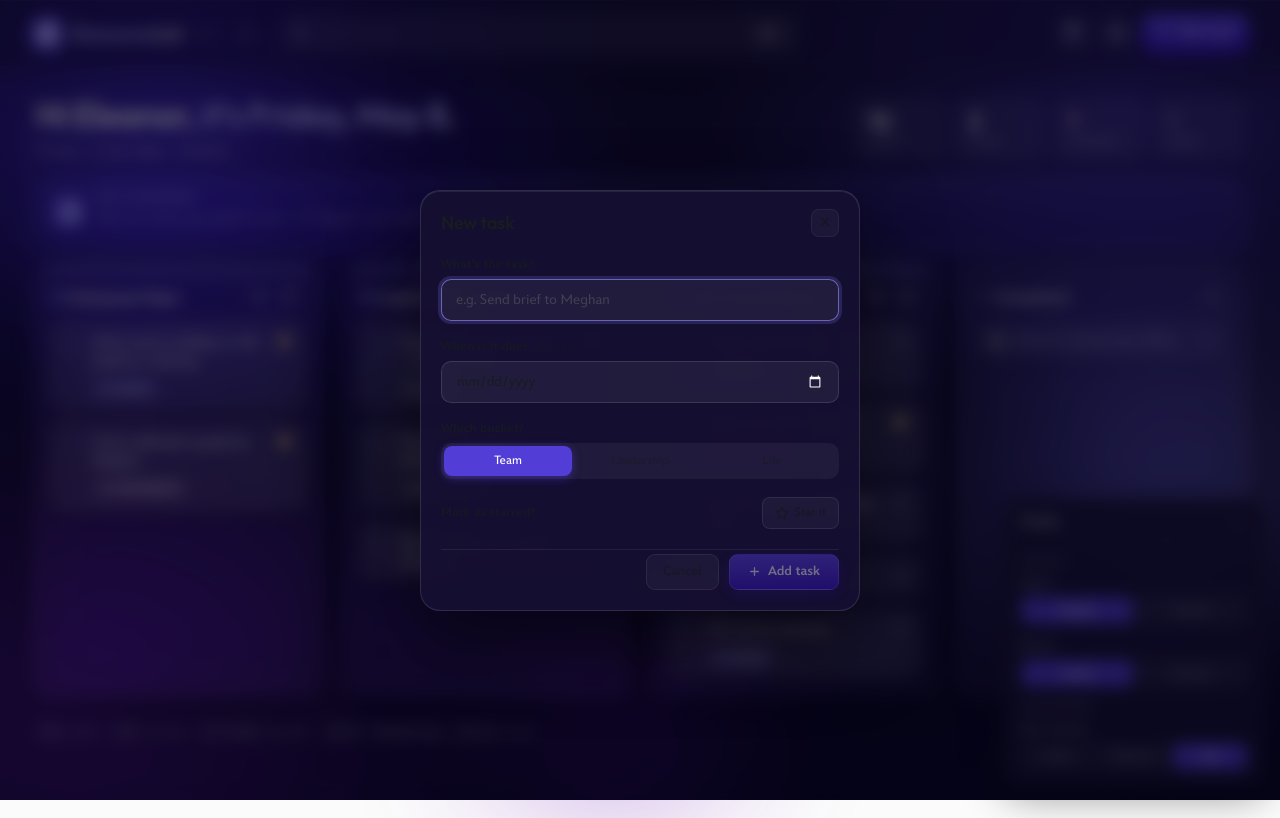
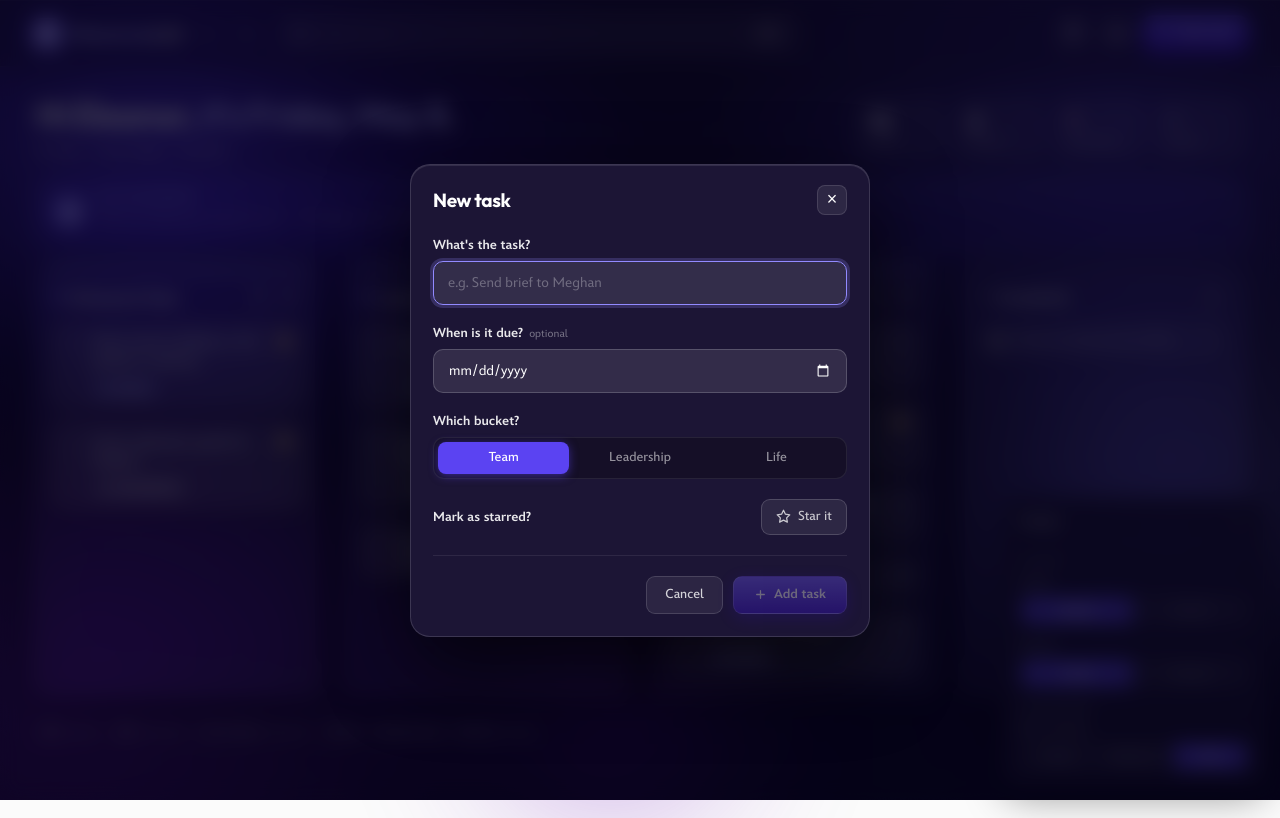
Before and after one commit to eleanoreo1-oss/eleanoreolist, a React (Vite) app: page / in a window 1280 px wide. Both pictures are taken after a click on the button "New task". Built offline with nearby package versions, Linux system fonts and the light colour scheme.

Commit message:
Fix modal readability — solid background, visible inputs, full-opacity labels

```diff
--- a/src/styles/app.css
+++ b/src/styles/app.css
@@ -537,9 +537,9 @@ body {
    ============================================================ */
 .modal-scrim {
   position: fixed; inset: 0; z-index: 10000;
-  background: rgba(6,4,24,0.60);
-  backdrop-filter: blur(8px);
-  -webkit-backdrop-filter: blur(8px);
+  background: rgba(6,4,24,0.72);
+  backdrop-filter: blur(10px);
+  -webkit-backdrop-filter: blur(10px);
   display: grid; place-items: center;
   padding: 24px;
   animation: fadeIn var(--dur-small) var(--ease-out);
@@ -547,77 +547,83 @@ body {
 @keyframes fadeIn { from { opacity: 0; } to { opacity: 1; } }
 
 .modal {
-  width: 100%; max-width: 440px;
+  width: 100%; max-width: 460px;
   border-radius: 20px;
-  background: rgba(22,16,50,0.92);
-  border: 1px solid rgba(255,255,255,0.12);
-  backdrop-filter: blur(40px) saturate(160%);
-  -webkit-backdrop-filter: blur(40px) saturate(160%);
-  box-shadow: 0 32px 80px rgba(0,0,0,0.55), 0 1px 0 rgba(255,255,255,0.08) inset;
+  /* Solid dark background — no transparency games */
+  background: #1C1535;
+  border: 1px solid rgba(255,255,255,0.14);
+  box-shadow: 0 32px 80px rgba(0,0,0,0.65), 0 1px 0 rgba(255,255,255,0.10) inset;
   animation: slideUp var(--dur-small) var(--ease-out);
   overflow: hidden;
+  color: #fff;
 }
 [data-theme="light"] .modal {
-  background: rgba(255,255,255,0.94);
-  border-color: rgba(255,255,255,0.9);
-  box-shadow: 0 32px 80px rgba(54,17,200,0.18), 0 1px 0 rgba(255,255,255,0.95) inset;
+  background: #ffffff;
+  border-color: rgba(0,0,0,0.08);
+  box-shadow: 0 32px 80px rgba(54,17,200,0.14), 0 0 0 1px rgba(0,0,0,0.06);
+  color: #1a1030;
 }
 @keyframes slideUp {
-  from { opacity: 0; transform: translateY(16px); }
+  from { opacity: 0; transform: translateY(14px); }
   to   { opacity: 1; transform: translateY(0); }
 }
 
 .modal-header {
   display: flex; align-items: center; justify-content: space-between;
-  padding: 18px 20px 0;
+  padding: 20px 22px 0;
 }
 .modal-title {
   font-family: var(--font-display);
-  font-size: 18px; font-weight: 600; letter-spacing: -0.01em;
+  font-size: 19px; font-weight: 700; letter-spacing: -0.02em;
 }
 .modal-close {
-  width: 28px; height: 28px; border-radius: 8px;
+  width: 30px; height: 30px; border-radius: 8px;
   display: grid; place-items: center;
-  background: rgba(255,255,255,0.06); border: 1px solid rgba(255,255,255,0.10);
+  background: rgba(255,255,255,0.08); border: 1px solid rgba(255,255,255,0.12);
   color: inherit; cursor: pointer; font-size: 18px; padding: 0;
-  opacity: 0.6; transition: opacity var(--dur-micro);
+  transition: background var(--dur-micro);
 }
-[data-theme="light"] .modal-close { background: rgba(0,0,0,0.05); border-color: rgba(0,0,0,0.08); }
-.modal-close:hover { opacity: 1; }
+[data-theme="light"] .modal-close { background: rgba(0,0,0,0.06); border-color: rgba(0,0,0,0.10); }
+.modal-close:hover { background: rgba(255,255,255,0.16); }
+[data-theme="light"] .modal-close:hover { background: rgba(0,0,0,0.10); }
 
 .modal-body {
-  display: flex; flex-direction: column; gap: 18px;
-  padding: 20px;
+  display: flex; flex-direction: column; gap: 20px;
+  padding: 22px;
 }
 
-.modal-field { display: flex; flex-direction: column; gap: 7px; }
-.modal-row { flex-direction: row; align-items: center; justify-content: space-between; }
+.modal-field { display: flex; flex-direction: column; gap: 8px; }
+.modal-row { flex-direction: row; align-items: center; justify-content: space-between; gap: 16px; }
 .modal-label {
-  font-size: 12px; font-weight: 600; letter-spacing: 0.02em;
-  opacity: 0.75;
+  font-size: 13px; font-weight: 600;
+  color: rgba(255,255,255,0.90);
+  display: flex; align-items: baseline; gap: 6px;
 }
+[data-theme="light"] .modal-label { color: #1a1030; }
 .modal-optional {
-  font-weight: 400; opacity: 0.5; font-size: 11px; margin-left: 4px;
+  font-weight: 400; color: rgba(255,255,255,0.40); font-size: 11px;
 }
+[data-theme="light"] .modal-optional { color: rgba(0,0,0,0.35); }
 
 .modal-input {
-  height: 42px; padding: 0 14px; border-radius: 10px;
-  background: rgba(255,255,255,0.06);
-  border: 1px solid rgba(255,255,255,0.12);
-  color: inherit; font: 400 14px/1 var(--font-body);
-  outline: none; transition: border-color var(--dur-micro);
+  height: 44px; padding: 0 14px; border-radius: 10px;
+  background: rgba(255,255,255,0.10);
+  border: 1.5px solid rgba(255,255,255,0.18);
+  color: #fff; font: 400 14px/1 var(--font-body);
+  outline: none; transition: border-color var(--dur-micro), box-shadow var(--dur-micro);
   width: 100%;
 }
 [data-theme="light"] .modal-input {
-  background: rgba(0,0,0,0.04);
-  border-color: rgba(0,0,0,0.10);
-  color: var(--fg-primary);
+  background: #f5f4ff;
+  border-color: #d4d0f0;
+  color: #1a1030;
 }
 .modal-input:focus {
-  border-color: rgba(146,138,255,0.65);
-  box-shadow: 0 0 0 3px rgba(146,138,255,0.18);
+  border-color: #928AFF;
+  box-shadow: 0 0 0 3px rgba(146,138,255,0.22);
 }
-.modal-input::placeholder { opacity: 0.4; }
+.modal-input::placeholder { color: rgba(255,255,255,0.30); }
+[data-theme="light"] .modal-input::placeholder { color: rgba(0,0,0,0.28); }
 
 .modal-date {
   color-scheme: dark;
@@ -626,78 +632,88 @@ body {
 [data-theme="light"] .modal-date { color-scheme: light; }
 
 .modal-seg {
-  display: flex; gap: 4px;
-  background: rgba(255,255,255,0.05); border-radius: 10px; padding: 3px;
+  display: flex; gap: 5px;
+  background: rgba(0,0,0,0.25); border-radius: 11px; padding: 4px;
+  border: 1px solid rgba(255,255,255,0.08);
 }
-[data-theme="light"] .modal-seg { background: rgba(0,0,0,0.05); }
+[data-theme="light"] .modal-seg { background: #f0eeff; border-color: #dcd8f8; }
 .modal-seg-btn {
-  flex: 1; height: 30px; border-radius: 8px;
+  flex: 1; height: 32px; border-radius: 8px;
   border: 0; background: transparent;
-  color: inherit; font: 500 12px/1 var(--font-body);
-  cursor: pointer; opacity: 0.5;
+  color: rgba(255,255,255,0.55); font: 500 13px/1 var(--font-body);
+  cursor: pointer;
   transition: all var(--dur-micro) var(--ease-out);
 }
+[data-theme="light"] .modal-seg-btn { color: rgba(0,0,0,0.45); }
+.modal-seg-btn:hover:not(.active) { color: rgba(255,255,255,0.80); background: rgba(255,255,255,0.08); }
+[data-theme="light"] .modal-seg-btn:hover:not(.active) { color: #1a1030; background: rgba(0,0,0,0.06); }
 .modal-seg-btn.active {
-  background: rgba(91,67,242,0.85);
-  color: #fff; opacity: 1;
-  box-shadow: 0 2px 10px rgba(91,67,242,0.45);
+  background: #5B43F2;
+  color: #fff;
+  box-shadow: 0 2px 10px rgba(91,67,242,0.50);
 }
-[data-theme="light"] .modal-seg-btn.active { background: #5B43F2; }
 
 .modal-star {
-  display: inline-flex; align-items: center; gap: 6px;
-  height: 32px; padding: 0 12px; border-radius: 8px;
-  border: 1px solid rgba(255,255,255,0.12);
-  background: rgba(255,255,255,0.06);
-  color: inherit; font: 500 12px/1 var(--font-body);
-  cursor: pointer; opacity: 0.7;
+  display: inline-flex; align-items: center; gap: 7px;
+  height: 36px; padding: 0 14px; border-radius: 9px;
+  border: 1.5px solid rgba(255,255,255,0.16);
+  background: rgba(255,255,255,0.08);
+  color: rgba(255,255,255,0.75); font: 500 13px/1 var(--font-body);
+  cursor: pointer;
   transition: all var(--dur-micro) var(--ease-out);
+  white-space: nowrap;
 }
-[data-theme="light"] .modal-star { background: rgba(0,0,0,0.04); border-color: rgba(0,0,0,0.08); }
-.modal-star svg { width: 14px; height: 14px; }
-.modal-star:hover { opacity: 1; }
-.modal-star.on { color: #FFD66B; border-color: rgba(255,214,107,0.4); background: rgba(255,214,107,0.10); opacity: 1; filter: drop-shadow(0 0 8px rgba(255,214,107,0.3)); }
+[data-theme="light"] .modal-star { background: #f5f4ff; border-color: #d4d0f0; color: #1a1030; }
+.modal-star svg { width: 15px; height: 15px; }
+.modal-star:hover { background: rgba(255,255,255,0.14); color: #fff; }
+.modal-star.on {
+  color: #FFD66B; border-color: rgba(255,214,107,0.50);
+  background: rgba(255,214,107,0.12);
+}
+[data-theme="light"] .modal-star.on { background: #fff8e1; border-color: #f5c842; color: #8a6500; }
 
 .modal-actions {
   display: flex; gap: 10px; justify-content: flex-end;
-  padding-top: 4px; border-top: 1px solid rgba(255,255,255,0.07);
-  margin-top: 2px;
+  padding-top: 20px; border-top: 1px solid rgba(255,255,255,0.08);
 }
-[data-theme="light"] .modal-actions { border-top-color: rgba(0,0,0,0.06); }
+[data-theme="light"] .modal-actions { border-top-color: rgba(0,0,0,0.07); }
 .modal-cancel {
-  height: 36px; padding: 0 16px; border-radius: 9px;
-  border: 1px solid rgba(255,255,255,0.10);
-  background: rgba(255,255,255,0.05);
-  color: inherit; font: 500 13px/1 var(--font-body);
-  cursor: pointer; opacity: 0.75;
-  transition: opacity var(--dur-micro);
+  height: 38px; padding: 0 18px; border-radius: 9px;
+  border: 1.5px solid rgba(255,255,255,0.14);
+  background: rgba(255,255,255,0.07);
+  color: rgba(255,255,255,0.80); font: 500 13px/1 var(--font-body);
+  cursor: pointer;
+  transition: all var(--dur-micro);
 }
-[data-theme="light"] .modal-cancel { background: rgba(0,0,0,0.05); border-color: rgba(0,0,0,0.08); }
-.modal-cancel:hover { opacity: 1; }
+[data-theme="light"] .modal-cancel { background: #f5f4ff; border-color: #d4d0f0; color: #1a1030; }
+.modal-cancel:hover { background: rgba(255,255,255,0.12); color: #fff; }
+[data-theme="light"] .modal-cancel:hover { background: #ece9ff; }
 .modal-submit {
-  height: 36px; padding: 0 18px; border-radius: 9px;
+  height: 38px; padding: 0 20px; border-radius: 9px;
   display: inline-flex; align-items: center; gap: 7px;
-  border: 1px solid rgba(255,255,255,0.18);
-  background: linear-gradient(180deg, rgba(91,67,242,0.95), rgba(54,17,200,0.95));
+  border: 1px solid rgba(255,255,255,0.20);
+  background: linear-gradient(180deg, #6B55F5, #3611C8);
   color: #fff; font: 600 13px/1 var(--font-body);
   cursor: pointer; transition: all var(--dur-micro) var(--ease-out);
-  box-shadow: 0 4px 14px rgba(54,17,200,0.40);
+  box-shadow: 0 4px 16px rgba(54,17,200,0.50);
 }
-.modal-submit:hover { transform: translateY(-1px); box-shadow: 0 8px 20px rgba(54,17,200,0.55); }
-.modal-submit:disabled { opacity: 0.4; pointer-events: none; }
+.modal-submit:hover { transform: translateY(-1px); box-shadow: 0 8px 22px rgba(54,17,200,0.60); }
+.modal-submit:disabled { opacity: 0.35; pointer-events: none; }
 .modal-submit svg { width: 13px; height: 13px; }
 
-.confirm-modal { max-width: 360px; }
+.confirm-modal { max-width: 380px; }
 .confirm-text {
-  font-size: 13px; line-height: 1.5; opacity: 0.75;
-  margin: 0; padding: 4px 0 8px;
+  font-size: 14px; line-height: 1.5;
+  color: rgba(255,255,255,0.70);
+  margin: 0; padding: 2px 0 6px;
   font-style: italic;
 }
+[data-theme="light"] .confirm-text { color: rgba(0,0,0,0.55); }
 .modal-danger {
-  background: linear-gradient(180deg, rgba(194,0,49,0.90), rgba(126,0,48,0.90)) !important;
-  box-shadow: 0 4px 14px rgba(194,0,49,0.40) !important;
+  background: linear-gradient(180deg, #e0173d, #7E0030) !important;
+  box-shadow: 0 4px 14px rgba(194,0,49,0.45) !important;
 }
-.modal-danger:hover { box-shadow: 0 8px 20px rgba(194,0,49,0.55) !important; }
+.modal-danger:hover { box-shadow: 0 8px 22px rgba(194,0,49,0.60) !important; }
 
 /* Reduced motion */
 @media (prefers-reduced-motion: reduce) {
```
